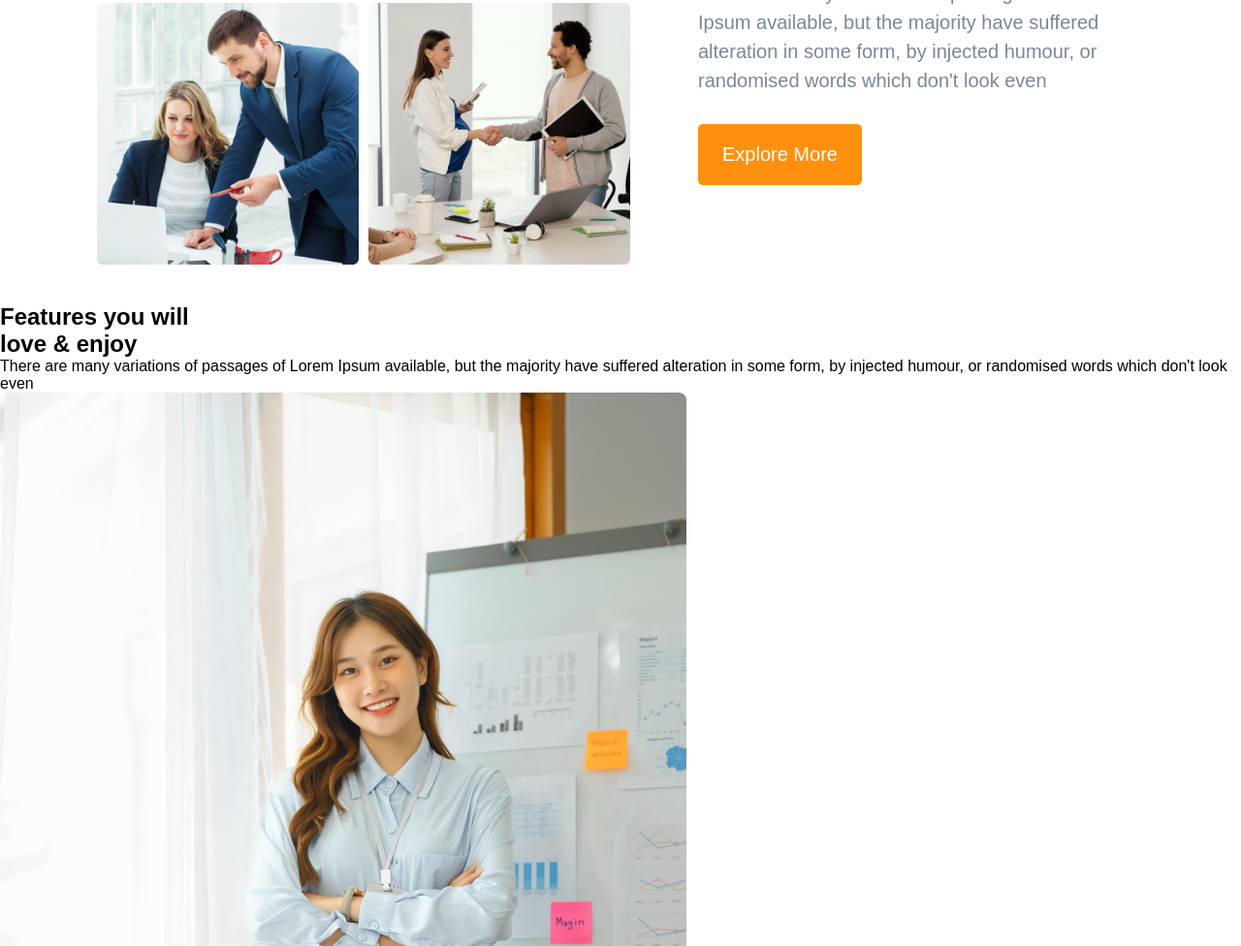
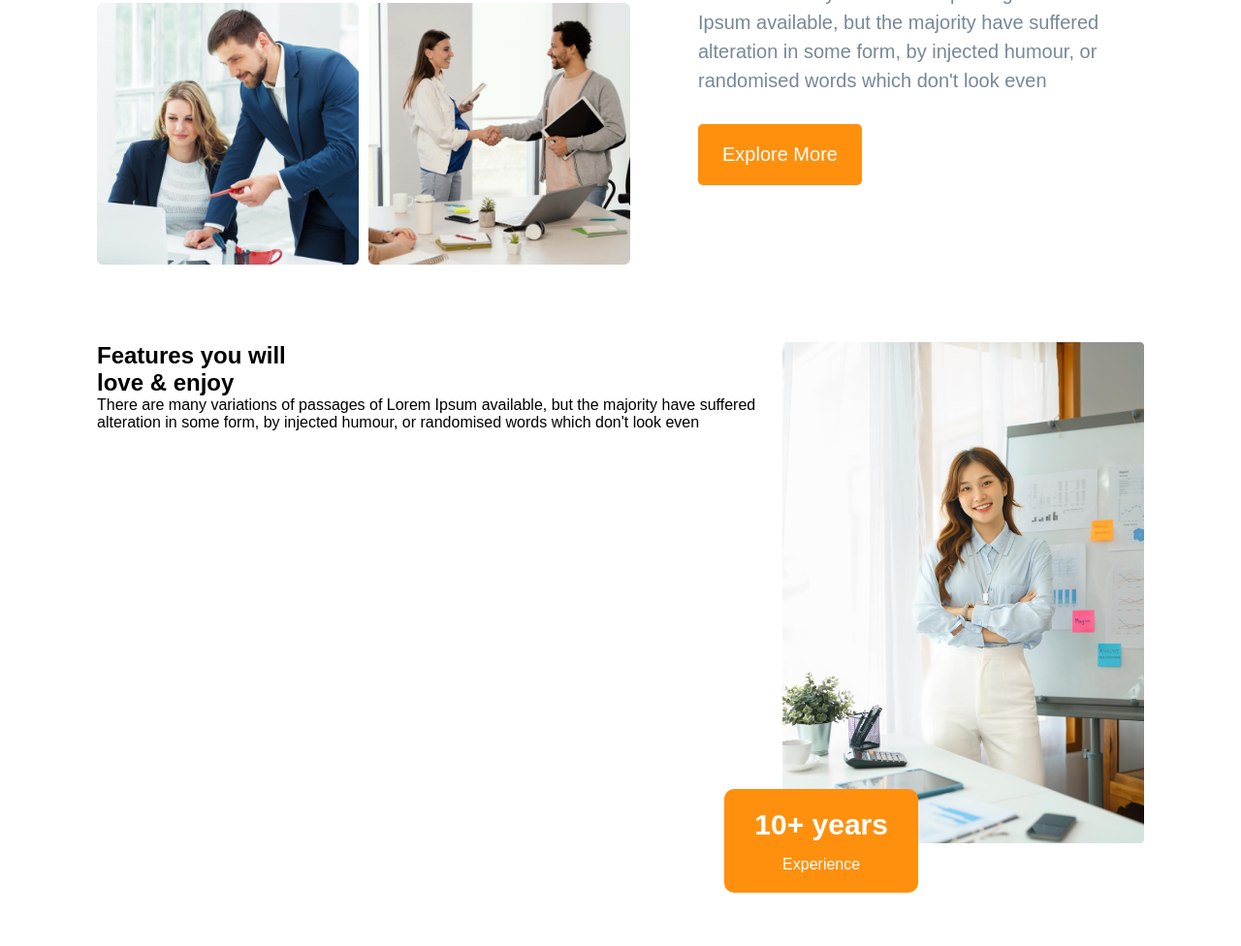
Before and after one commit to antorahad/g3_architecture, a plain HTML site: page index.html in a window 1280 px wide. Shown: the part 1364-2340 px from the top of the page at 97% size. Drawn offline with Linux system fonts and the light colour scheme.

Commit message:
Again commit

```diff
--- a/style.css
+++ b/style.css
@@ -135,6 +135,38 @@ body{
     color: #FF900E;
 }
 
+
+.service{
+    display: flex;
+    justify-content: center;
+    align-items: flex-start;
+    gap: 20px;
+    padding: 40px 100px;
+}
+
+
+.service-img img{
+    width: 100%;
+    height: auto;
+}
+
+.exp{
+    background-color: #FF900E;
+    width: 200px;
+    padding: 20px;
+    position: relative;
+    top: -60px;
+    left: -60px;
+    border-radius: 10px;
+    color: #fff;
+    text-align: center;
+}
+
+.exp h2{
+    font-size: 30px;
+    margin-bottom: 15px;
+}
+
 @media screen and (max-width:576px) {
     .navbar{
         flex-direction: column;
```
